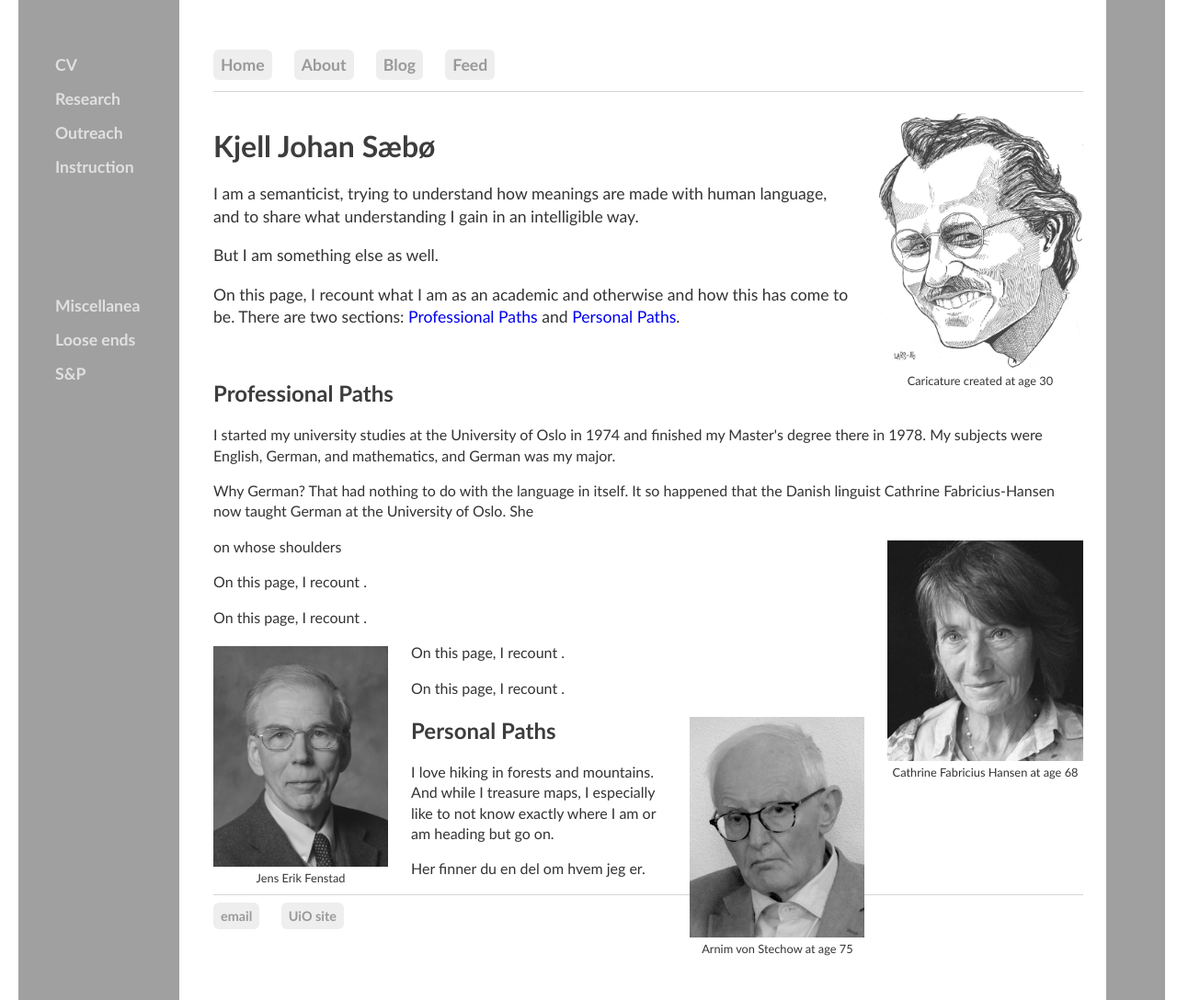
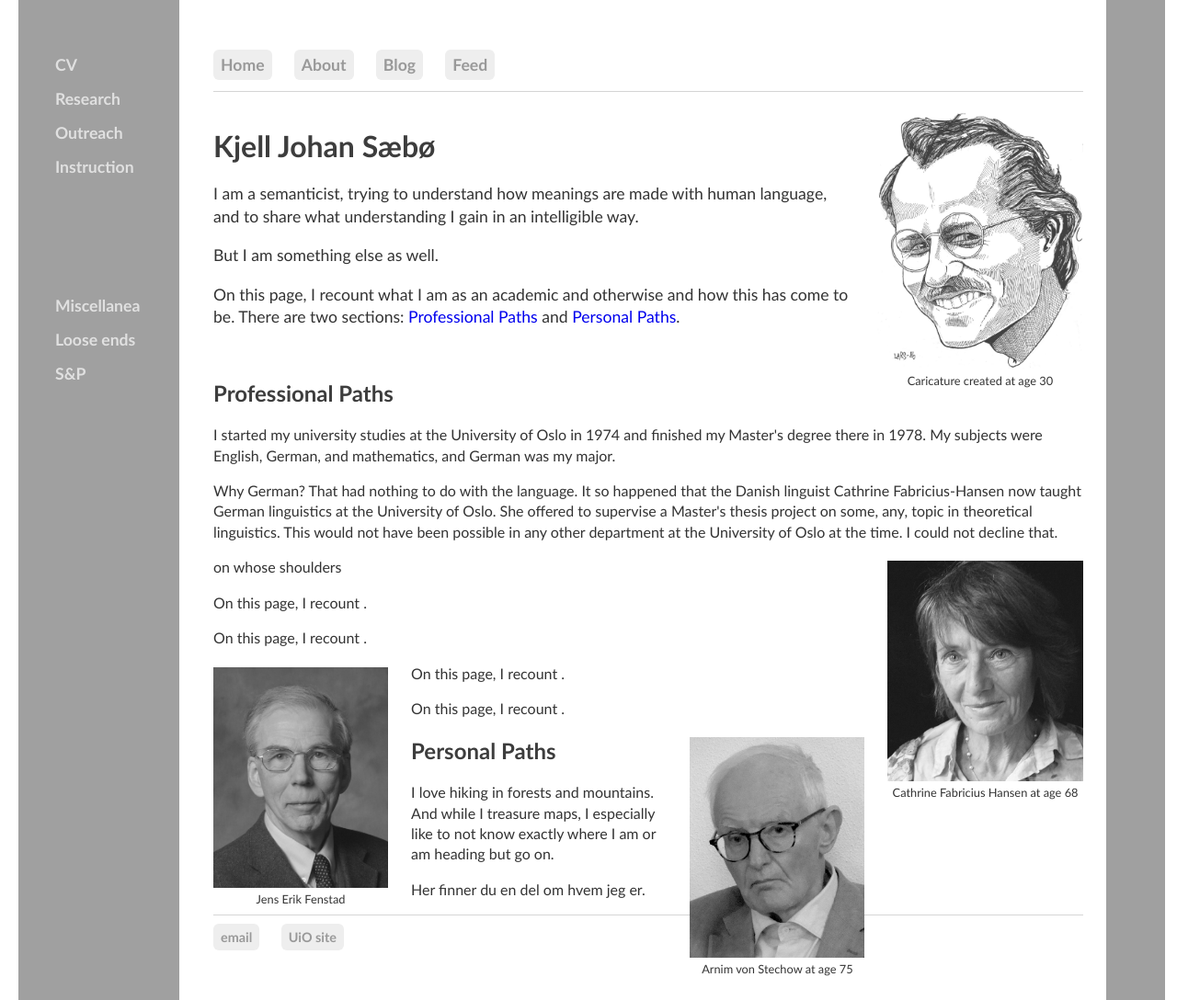
Before and after one commit to kjelljs/kjelljs.github.io, a Jekyll site: the page built from about/index.html, in a window 1280 px wide and 1088 px high. Shown: the whole window at 92% size. Built offline with Jekyll 4.4.1, drawn with Linux system fonts in a browser that asks for light colours.

Commit message:
Update index.html

```diff
--- a/about/index.html
+++ b/about/index.html
@@ -19,7 +19,7 @@ figcaption {
 	</div>
 	</br>
 	<h2 id="acad">Professional Paths</h2>
-	<p>I started my university studies at the University of Oslo in 1974 and finished my Master's degree there in 1978. My subjects were English, German, and mathematics, and German was my major.</p><p>Why German? That had nothing to do with the language in itself. It so happened that the Danish linguist Cathrine Fabricius-Hansen now taught German at the University of Oslo. She     </p>
+	<p>I started my university studies at the University of Oslo in 1974 and finished my Master's degree there in 1978. My subjects were English, German, and mathematics, and German was my major.</p><p>Why German? That had nothing to do with the language. It so happened that the Danish linguist Cathrine Fabricius-Hansen now taught German linguistics at the University of Oslo. She offered to supervise a Master's thesis project on some, any, topic in theoretical linguistics. This would not have been possible in any other department at the University of Oslo at the time. I could not decline that.   </p>
 	<div style="float:right;"><figure class="rightfig"><img style="height:240px;" src="/pics/CFHgray.jpg"><figcaption>Cathrine Fabricius Hansen at age 68</figcaption></figure></div>
 	<p>on whose shoulders</p>
 	<p>On this page, I recount .</p>
```
